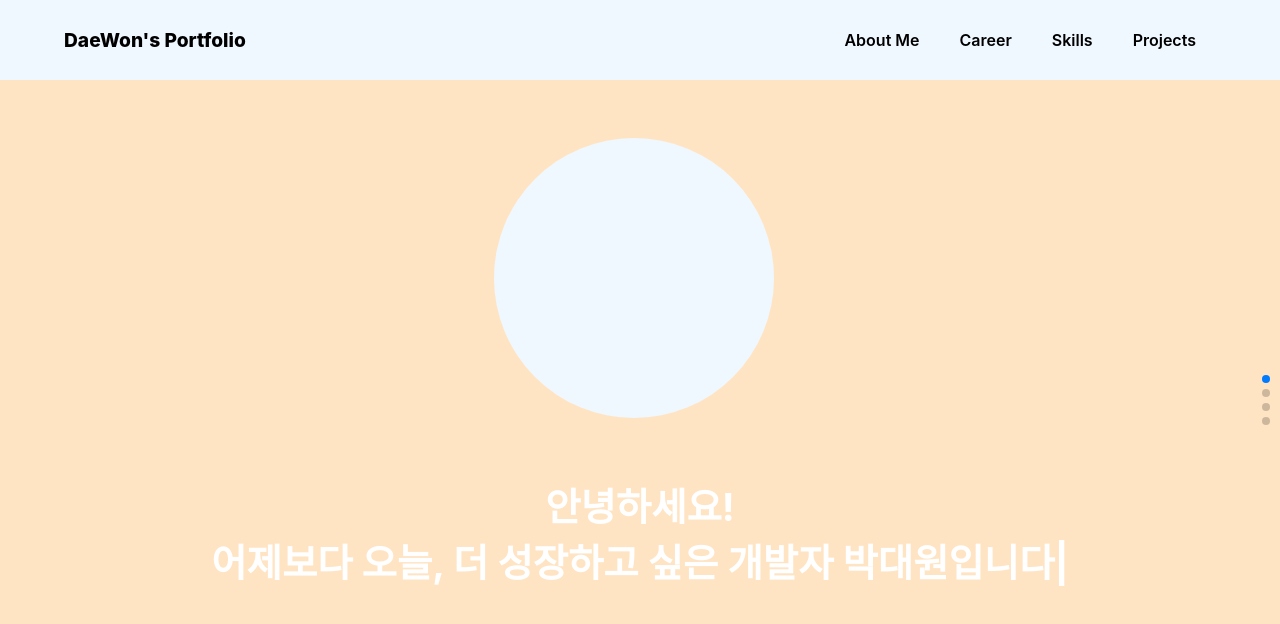
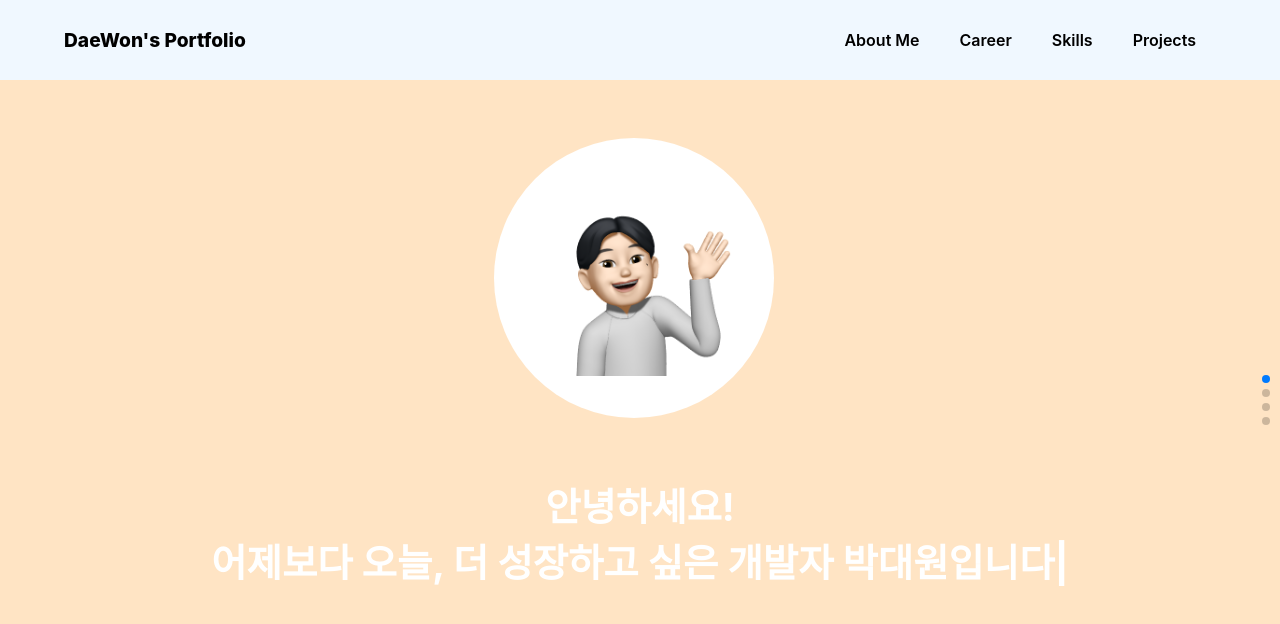
Before and after one commit to DaeWon9/portfolio, a React (Create React App) app: page / in a window 1280 px wide. Shown: the top 624 px of the page. Built offline with nearby package versions, Linux system fonts and the light colour scheme.

Commit message:
[ADD] profile images

```diff
--- a/src/components/common/ProfilePicture.css
+++ b/src/components/common/ProfilePicture.css
@@ -1,13 +1,20 @@
-.profile_picture{
+.profile_picture {
+    display: flex;
+    align-items: center;
+    justify-content: center;
     width: 35vh;
     height: 35vh;
     border-radius: 35vh;
-    background-color: aliceblue;
     margin-right: 5%;
 }
 
+.profile_image {
+    width: 70%;
+    height: 70%;
+}
+
 @media (max-width: 480px) {
-    .profile_picture{
+    .profile_picture {
         width: 25vh;
         height: 25vh;
         border-radius: 25vh;
--- a/src/components/common/ProfilePicture.jsx
+++ b/src/components/common/ProfilePicture.jsx
@@ -1,13 +1,12 @@
 import React from "react";
-import "./ProfilePicture.css"
+import "./ProfilePicture.css";
 
-const ProfilePicture = () =>{
-
-    return(
-        <div className="profile_picture">
-
+const ProfilePicture = (props) => {
+    return (
+        <div className="profile_picture" style={{ backgroundColor: props.backgroundColor }}>
+            <img className="profile_image" src={props.image} alt="Profile" />
         </div>
-    )
-}
+    );
+};
 
 export default ProfilePicture;
--- a/src/components/slides/Career.jsx
+++ b/src/components/slides/Career.jsx
@@ -8,7 +8,10 @@ const Career = () => {
             <div className="slide_header">CAREER</div>
             <div className="slide_body">
                 <div className="career_left">
-                    <ProfilePicture />
+                    <ProfilePicture
+                        image={require("../../assets/Image/profile/profileImage1.png")}
+                        backgroundColor="white"
+                    />
                 </div>
                 <div className="career_right">
                     <p className="career_content">🎓 Department of Software in Sejong Univ.</p>
--- a/src/components/slides/Introduction.jsx
+++ b/src/components/slides/Introduction.jsx
@@ -1,41 +1,42 @@
 import React from "react";
 import ProfilePicture from "../common/ProfilePicture";
-import { TypeAnimation } from 'react-type-animation';
+import { TypeAnimation } from "react-type-animation";
 import "./Slides.css";
 
 const Introduction = (props) => {
-
-    return(
-        <div className="slide_container" style={{backgroundColor:"bisque"}}>
+    return (
+        <div className="slide_container" style={{ backgroundColor: "bisque" }}>
             <div className="slide_header_picture">
-                <ProfilePicture />
+                <ProfilePicture
+                    image={require("../../assets/Image/profile/profileImage2.png")}
+                    backgroundColor="white"
+                />
             </div>
             <div className="slide_body">
                 <div className="introduction">
-                    {
-                        props.isActive ?
+                    {props.isActive ? (
                         <TypeAnimation
                             sequence={[
-                                '안녕하세요!\n',
+                                "안녕하세요!\n",
                                 500,
-                                '안녕하세요!\n 어제보다 오늘, 더 성장하고 싶은 개발자 박대원입니다.',
+                                "안녕하세요!\n 어제보다 오늘, 더 성장하고 싶은 개발자 박대원입니다.",
                                 1000,
-                                '',
+                                "",
                             ]}
                             speed={1}
                             deletionSpeed={45}
                             wrapper="div"
                             cursor={true}
                             repeat={Infinity}
-                            style={{ fontSize: 'larger', whiteSpace: 'pre-line' }}
+                            style={{ fontSize: "larger", whiteSpace: "pre-line" }}
                         />
-                        :
+                    ) : (
                         <></>
-                    }
+                    )}
                 </div>
             </div>
         </div>
-    )
-}
+    );
+};
 
 export default Introduction;
--- a/src/datas/ProjectData.jsx
+++ b/src/datas/ProjectData.jsx
@@ -5,7 +5,7 @@ import { BsAndroid } from "react-icons/bs";
 import { LiaJava } from "react-icons/lia";
 import { GiSnakeTongue } from "react-icons/gi";
 import { SiVite, SiOpenai } from "react-icons/si";
-import { TbBrandMysql } from "react-icons/tb";
+import { TbBrandMysql, TbBrandSocketIo } from "react-icons/tb";
 
 export const getAllProjectData = () => {
     const thumnailImage = {
@@ -604,6 +604,12 @@ export const getAllProjectData = () => {
                     color: "black",
                 },
                 {
+                    name: "SocketIo",
+                    icon: <TbBrandSocketIo style={{ paddingRight: "2px" }} />,
+                    backgroundColor: "#010101",
+                    color: "white",
+                },
+                {
                     name: "MySql",
                     icon: <TbBrandMysql style={{ paddingRight: "2px" }} />,
                     backgroundColor: "#4479A1",
```
Also changed, not shown: src/assets/Image/profile/profileImage1.png (added), src/assets/Image/profile/profileImage2.png (added).
